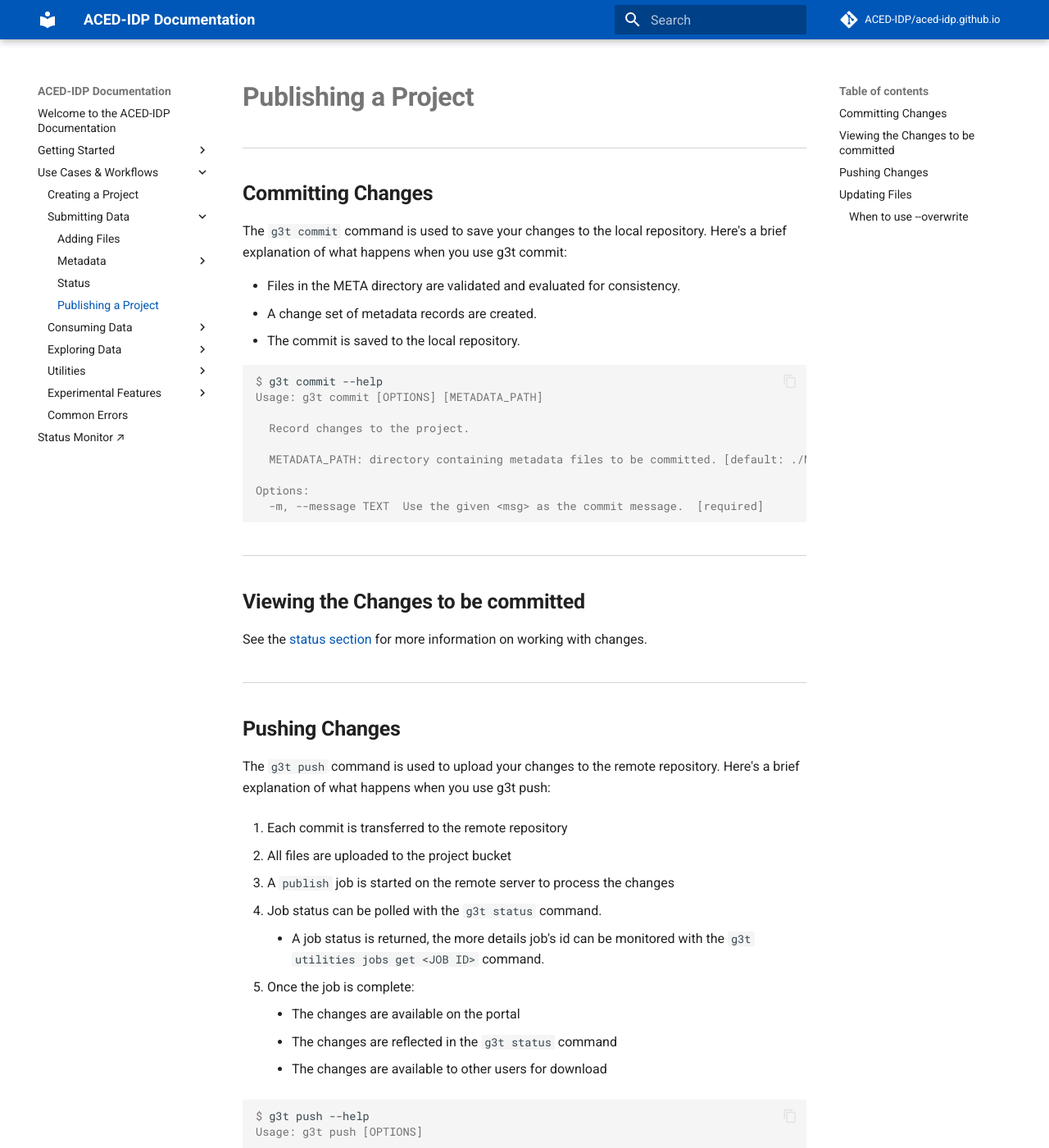
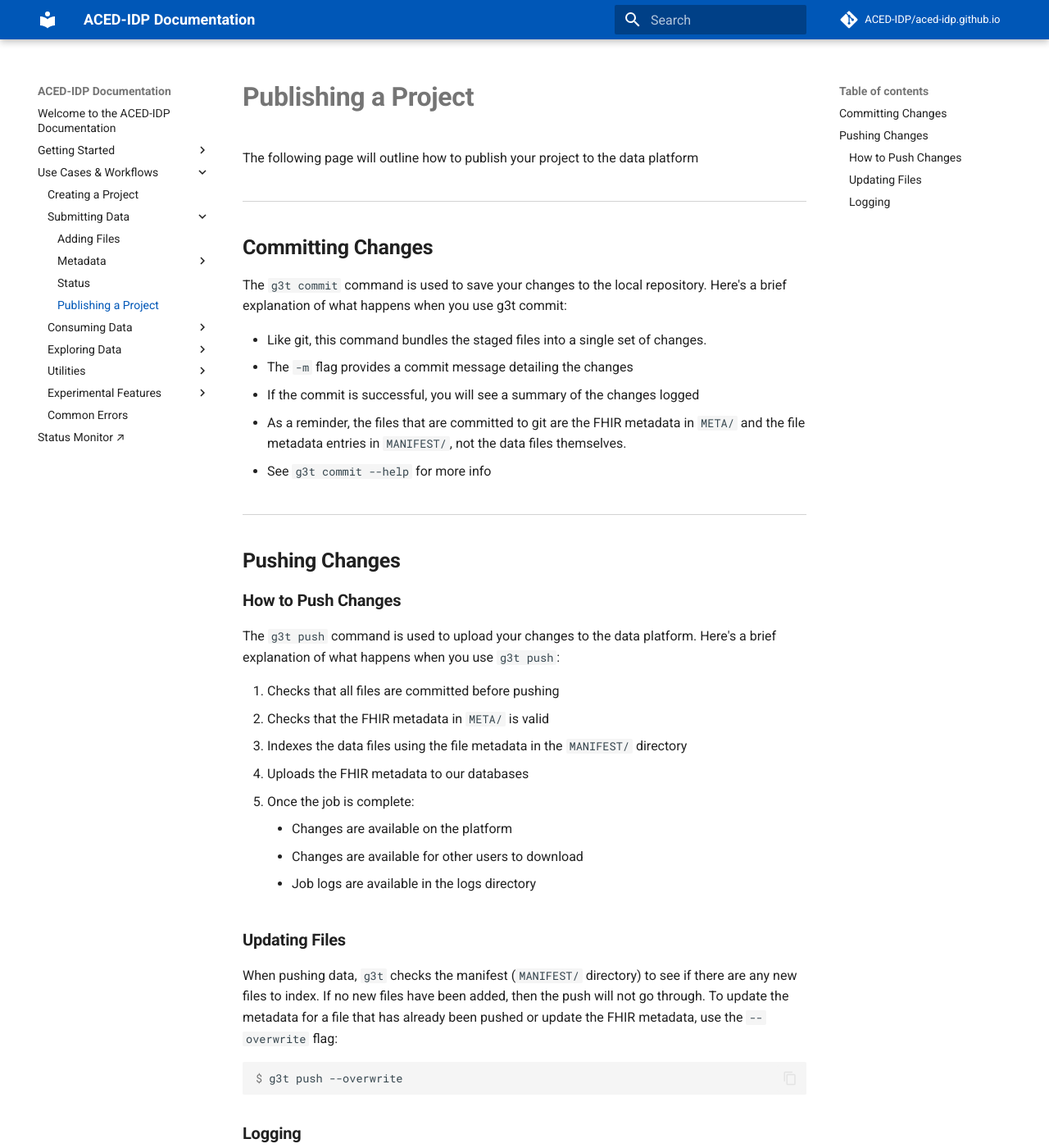
Before and after one commit to ACED-IDP/aced-idp.github.io, an MkDocs documentation site: the page built from docs/workflows/commit-push.md, in a window 1280 px wide and 1400 px high. Shown: the whole window at 82% size. Built offline with MkDocs 1.6.1 and Material for MkDocs 9.7.7, drawn with Linux system fonts in a browser that asks for light colours; comment, search, counter and statistics services are not loaded; some of the changed text lies outside the part shown.

Commit message:
clean up publishing docs (commit + push)

````diff
--- a/docs/workflows/commit-push.md
+++ b/docs/workflows/commit-push.md
@@ -1,71 +1,45 @@
 # Publishing a Project
+
+The following page will outline how to publish your project to the data platform
 
 ## Committing Changes
 
 The `g3t commit` command is used to save your changes to the local repository. Here's a brief explanation of what happens when you use g3t commit:
 
-* Files in the META directory are validated and evaluated for consistency.
-* A change set of metadata records are created.
-* The commit is saved to the local repository.
-
-```console
-$ g3t commit --help
-Usage: g3t commit [OPTIONS] [METADATA_PATH]
-
-  Record changes to the project.
-
-  METADATA_PATH: directory containing metadata files to be committed. [default: ./META]
-
-Options:
-  -m, --message TEXT  Use the given <msg> as the commit message.  [required]
-```
-
-## Viewing the Changes to be committed
-
-See the  <a href="/workflows/status/">status section</a> for more information on working with changes.
+- Like git, this command bundles the staged files into a single set of changes.
+  - The `-m` flag provides a commit message detailing the changes
+  - If the commit is successful, you will see a summary of the changes logged
+- As a reminder, the files that are committed to git are the FHIR metadata in `META/` and the file metadata entries in `MANIFEST/`, not the data files themselves.
+- See `g3t commit --help` for more info
 
 ## Pushing Changes
 
-The `g3t push` command is used to upload your changes to the remote repository.
-Here's a brief explanation of what happens when you use g3t push:
+### How to Push Changes
 
-1. Each commit is transferred to the remote repository
+The `g3t push` command is used to upload your changes to the data platform.
+Here's a brief explanation of what happens when you use `g3t push`:
 
-2. All files are uploaded to the project bucket
+1. Checks that all files are committed before pushing
+2. Checks that the FHIR metadata in `META/` is valid
+3. Indexes the data files using the file metadata in the `MANIFEST/` directory
+4. Uploads the FHIR metadata to our databases
+5. Once the job is complete:
+    * Changes are available on the platform
+    * Changes are available for other users to download
+    * Job logs are available in the logs directory
 
-3. A `publish` job is started on the remote server to process the changes
+### Updating Files
 
-4. Job status can be polled with the `g3t status` command.
-    * A job status is returned, the more details job's id can be monitored with the `g3t utilities jobs get <JOB ID>` command.
-
-5. Once the job is complete:
-    * The changes are available on the portal
-    * The changes are reflected in the `g3t status` command
-    * The changes are available to other users for download
-
-```console
-$ g3t push --help
-Usage: g3t push [OPTIONS]
-
-  Submit committed changes to commons.
-
-Options:
-  --overwrite  overwrite files records in index  [default: False]
-```
-
-## Updating Files
-
-To update a file that has already been pushed, use the `--overwrite` flag:
+When pushing data, `g3t` checks the manifest (`MANIFEST/` directory) to see if there are any new files to index. If no new files have been added, then the push will not go through. To update the metadata for a file that has already been pushed or update the FHIR metadata, use the `--overwrite` flag:
 
 ```console
 $ g3t push --overwrite
 ```
 
-### When to use `--overwrite`
+### Logging
 
-Use this option if the data upload fails with a `No new files to index` error:
+Make sure to check the logs generated by the command
 
-```console
-$ g3t push
-No new files to index.  Use --overwrite to force
-```
+* If a job is successful, you will get a green success message.
+* If a job fails, you will get a red error message: look for more information in the specified logs directory.
+* The logs directory stores rolling logs, where each line is a JSON representing a single submission attempt.
````
Also changed, not shown: docs/workflows/common-errors.md (+29 -0 lines), docs/workflows/quick-start-guide.md (+5 -9 lines).
